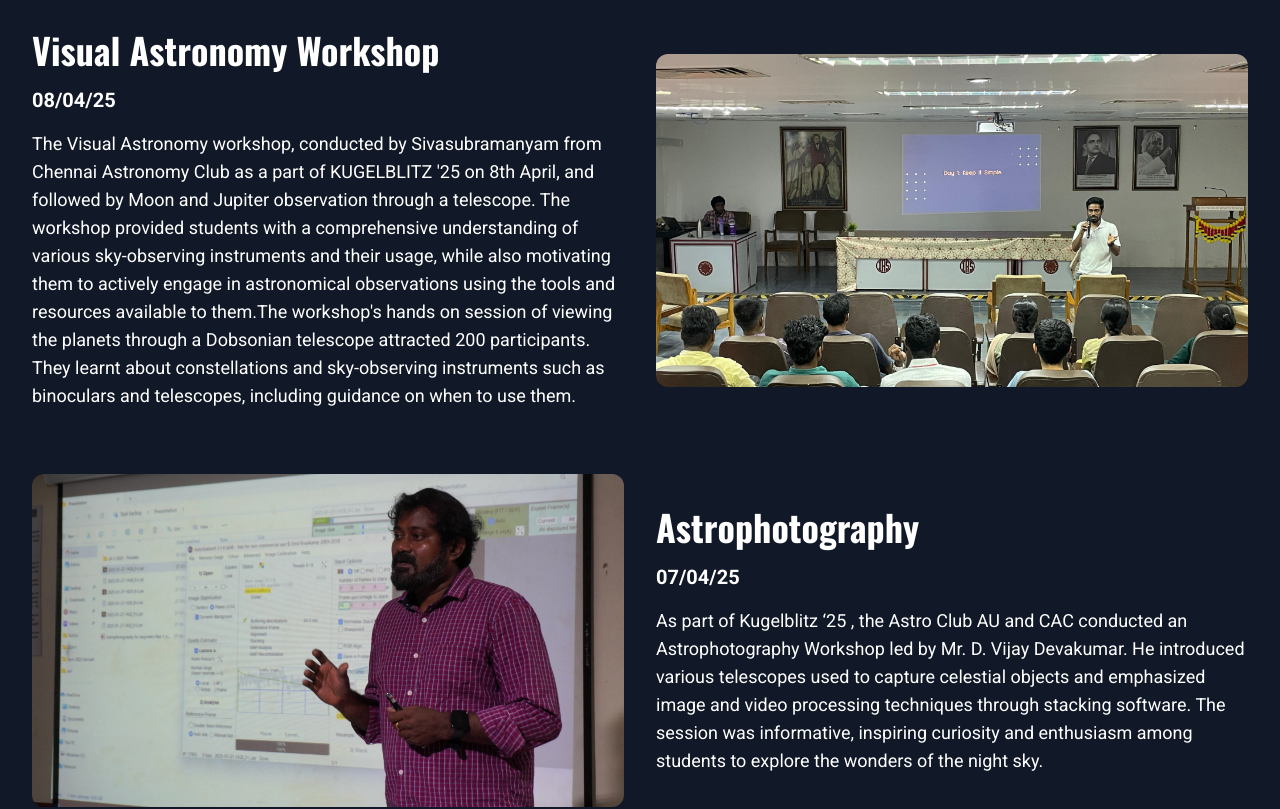
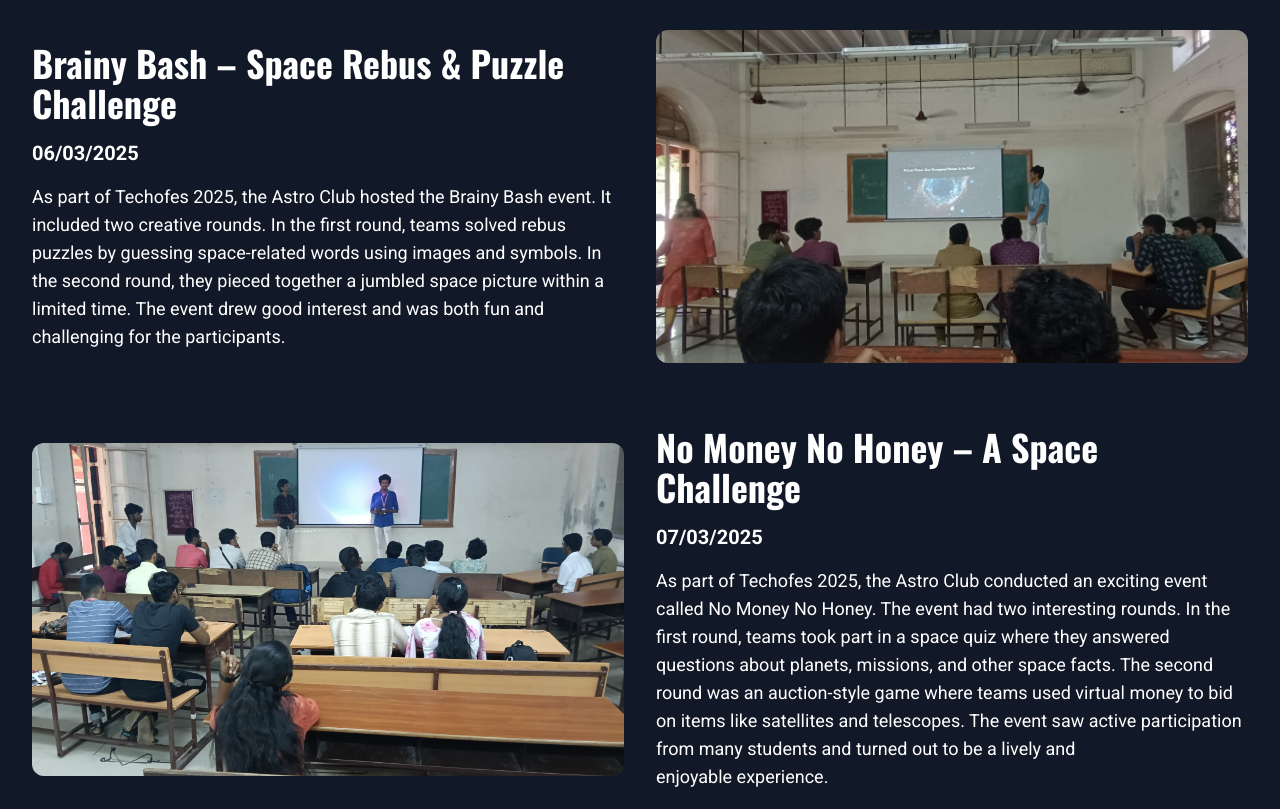
Before and after one commit to kamikaze-2004/Astro-site, a Next.js app: page /events in a window 1280 px wide. Shown: the part 3220-4029 px from the top of the page. Built offline with nearby package versions, Linux system fonts and the light colour scheme.

Commit message:
added two tecofes events

```diff
--- a/src/app/events/page.jsx
+++ b/src/app/events/page.jsx
@@ -45,8 +45,19 @@ function Events()
             date:'10/11/24',
             link:'/images/event/crossword.jpg',
             summary:"The Space Crossword Puzzle event, conducted as part of the AGNI'24 on 10th November . This event involved solving puzzles with a fusion of treasure hunt theme . This event was a great start for informal events to attract people towards our club's ideology . All of the participants enjoyed played with and against their friends and they had a good time.",
-        }
-        ,
+        },
+        {
+            title:'Brainy Bash – Space Rebus & Puzzle Challenge',
+            date:'06/03/2025',
+            link:'/images/event/BrainyBash.jpg',
+            summary:`As part of Techofes 2025, the Astro Club hosted the Brainy Bash event. It included two creative rounds. In the first round, teams solved rebus puzzles by guessing space-related words using images and symbols. In the second round, they pieced together a jumbled space picture within a limited time. The event drew good interest and was both fun and challenging for the participants.`
+        } ,
+        {
+            title:'No Money No Honey – A Space Challenge',
+            date:'07/03/2025',
+            link:'/images/event/NoMoneyNoHoney.jpg',
+            summary:`As part of Techofes 2025, the Astro Club conducted an exciting event called No Money No Honey. The event had two interesting rounds. In the first round, teams took part in a space quiz where they answered questions about planets, missions, and other space facts. The second round was an auction-style game where teams used virtual money to bid on items like satellites and telescopes. The event saw active participation from many students and turned out to be a lively and enjoyable experience.`
+        },
         {
             title:'Visual Astronomy Workshop',
             date:'08/04/25',
```
Also changed, not shown: public/images/event/BrainyBash.jpg (added), public/images/event/NoMoneyNoHoney.jpg (added).
